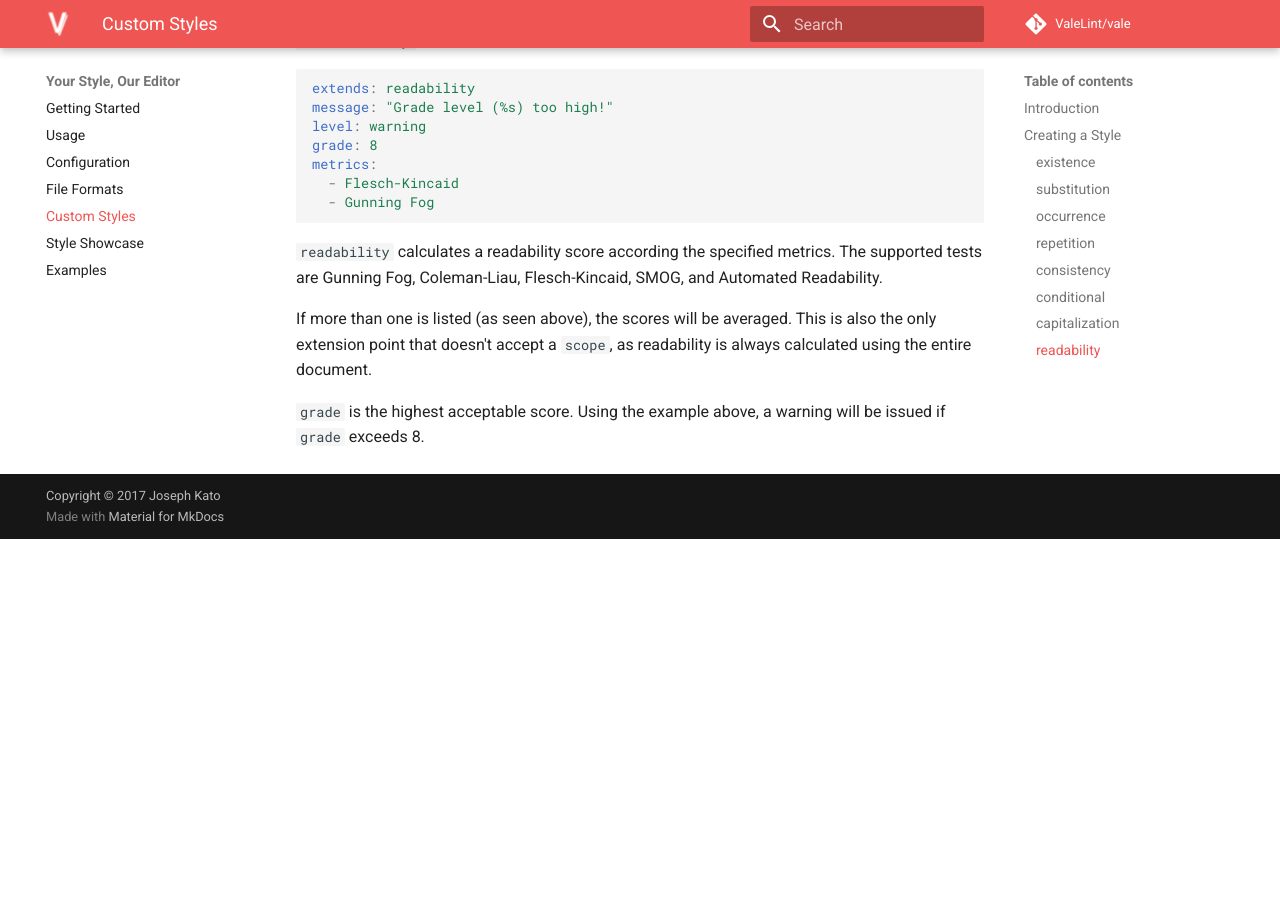
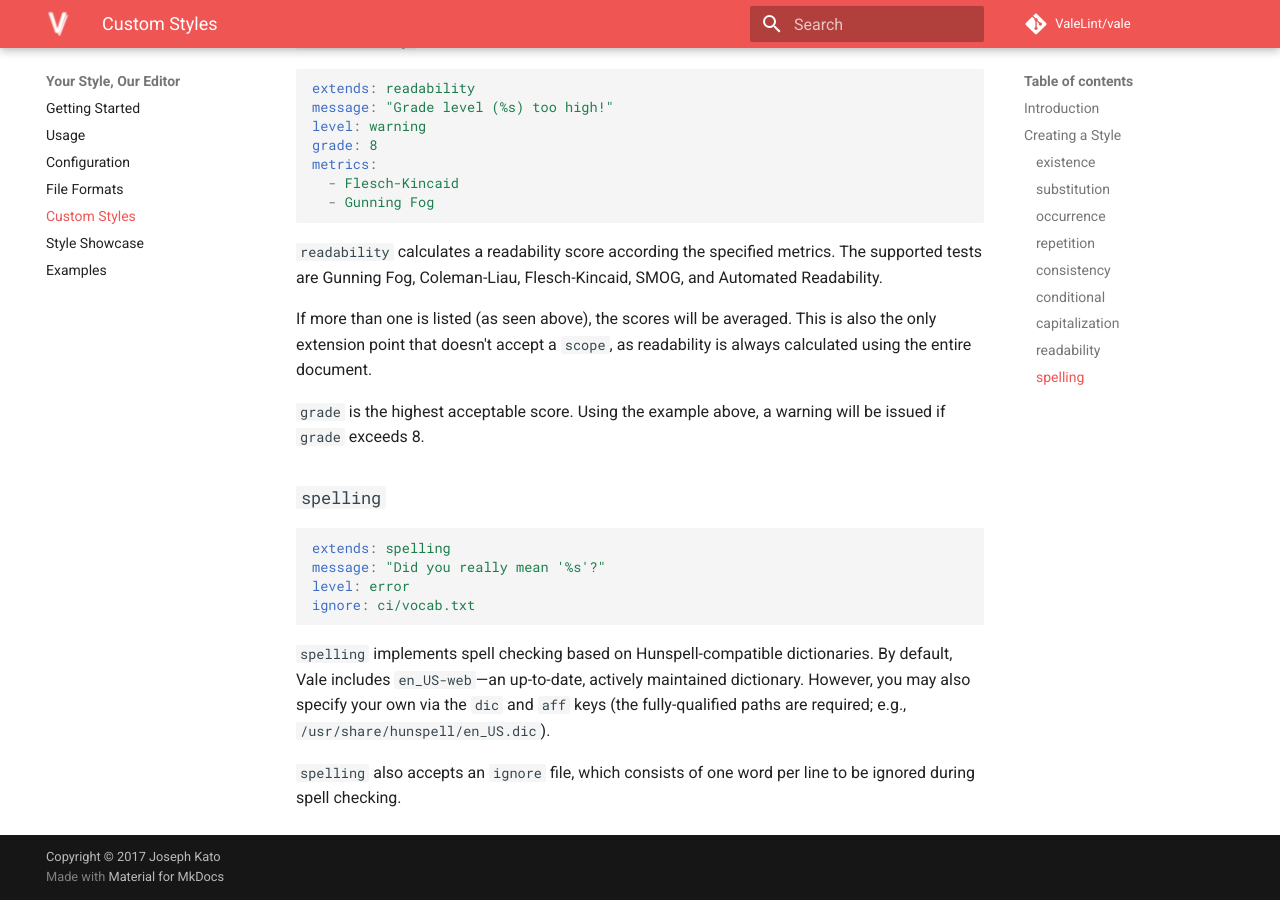
Before and after one commit to wouter-veeken/docs, an MkDocs documentation site: the page built from content/styles.md, in a window 1280 px wide and 900 px high, scrolled down 4704 px. Built offline with MkDocs 1.6.1 and Material for MkDocs 9.7.7, drawn with Linux system fonts in a browser that asks for light colours; comment, search, counter and statistics services are not loaded; old or Windows-style settings are respelled for this version of MkDocs; before the commit the page ends 5243 px from its top, so only the background shows below that.

Commit message:
feat: bump to v0.10.0

````diff
--- a/content/styles.md
+++ b/content/styles.md
@@ -232,3 +232,17 @@ always calculated using the entire document.
 be issued if `grade` exceeds 8.
 
 <!-- vale 18F.UnexpandedAcronyms = YES -->
+
+### `spelling`
+
+```yaml
+extends: spelling
+message: "Did you really mean '%s'?"
+level: error
+ignore: ci/vocab.txt
+```
+
+`spelling` implements spell checking based on Hunspell-compatible dictionaries. By default, Vale includes `en_US-web`&mdash;an up-to-date, actively maintained dictionary. However, you may also specify your own via the `dic` and `aff` keys (the fully-qualified paths are required; e.g., `/usr/share/hunspell/en_US.dic`).
+
+`spelling` also accepts an `ignore` file, which consists of one word per line to
+be ignored during spell checking.
````
Also changed, not shown: content/config.md (+1 -1 lines), content/examples.md (+1 -0 lines), 1 other file.
